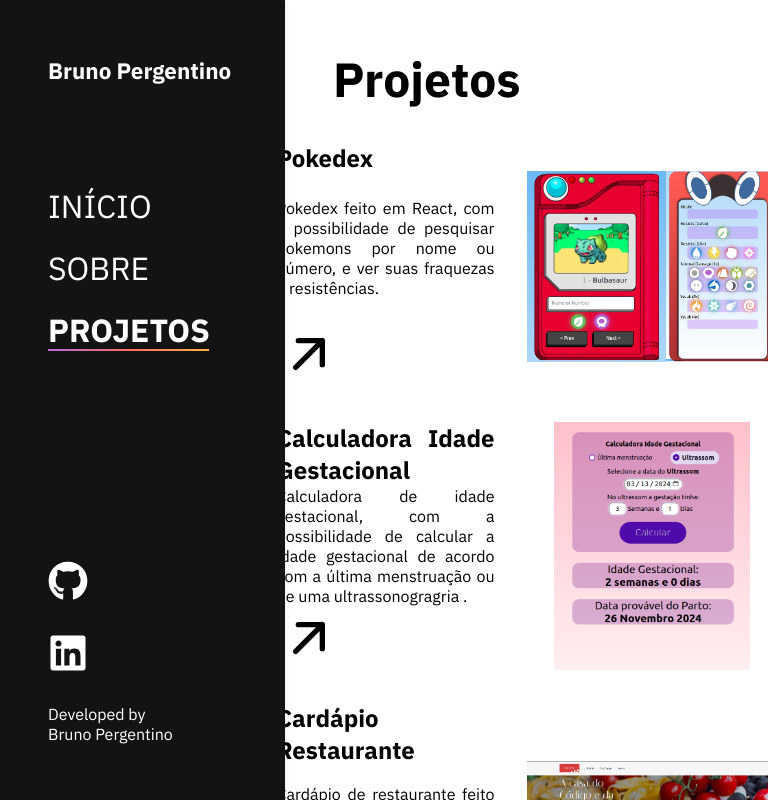
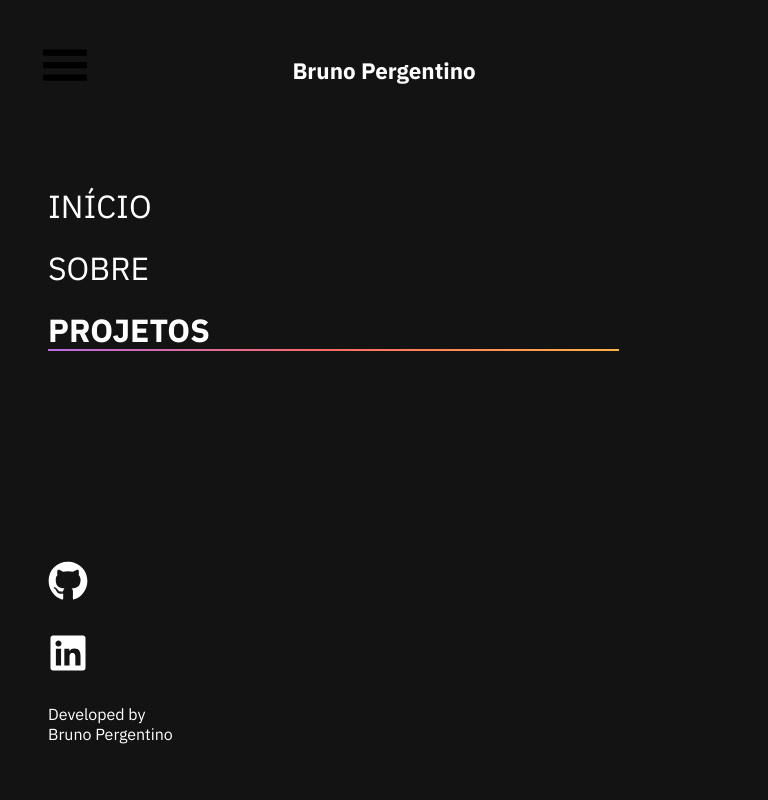
Before and after one commit to brunovperg/pas-front-end, a React (Vite) app: page /projects in a window 768 px wide. Shown: the top 800 px of the page. Built offline with nearby package versions, Linux system fonts and the light colour scheme.

Commit message:
rough mobile layout

```diff
--- a/src/components/Navbar/Navbar.module.scss
+++ b/src/components/Navbar/Navbar.module.scss
@@ -1,3 +1,16 @@
+button {
+	position: fixed;
+	top: 40px;
+	left: 40px;
+	z-index: 100;
+	height: 50px;
+	width: 50px;
+	display: none;
+	background-color: transparent;
+	border: none;
+	padding: 0;
+}
+
 .navbar {
 	position: fixed;
 	display: flex;
@@ -31,7 +44,7 @@
 			.Link {
 				color: #fff;
 				text-decoration: none;
-				&.active{
+				&.active {
 					font-weight: bold;
 				}
 				&::after {
@@ -74,3 +87,24 @@
 		font-size: 16px;
 	}
 }
+@media (max-width: 768px) {
+	button {
+		display: block;
+	}
+	.navbar {
+		z-index: 3;
+		display: none;
+		height: 100vh;
+		width: 100vw;
+		max-width: 100vw;
+
+		h2 {
+			text-align: center;
+		}
+	}
+}
+@media (min-width: 768px) {
+	.navbar {
+		display: flex !important;
+	}
+}
--- a/src/components/Navbar/index.tsx
+++ b/src/components/Navbar/index.tsx
@@ -3,12 +3,28 @@ import style from './Navbar.module.scss';
 import { FaGithub, FaLinkedin } from 'react-icons/fa';
 import { useState } from 'react';
 import classNames from 'classnames';
+import { GiHamburgerMenu } from 'react-icons/gi';
+import { AiOutlineClose } from 'react-icons/ai';
 
 export default function Navbar() {
 	const [location, setLocation] = useState(window.location.pathname);
+	const [isOpened, setIsOpened] = useState(false);
 
 	return (
-		<nav className={style.navbar}>
+		<>
+			{isOpened ? (
+				<button onClick={() => setIsOpened(!isOpened)}>
+					<AiOutlineClose size={50} color='#fff' />
+				</button>
+			) : (
+				<button onClick={() => setIsOpened(!isOpened)}>
+					<GiHamburgerMenu size={50} />
+				</button>
+			)}
+			<nav
+				className={style.navbar}
+				style={{ display: isOpened ? 'flex' : 'none' }}
+			>
 				<h2>Bruno Pergentino</h2>
 				<ul>
 					<li>
@@ -27,7 +43,9 @@ export default function Navbar() {
 						<Link
 							className={classNames([
 								style.Link,
-							location === '/about' ? style.active : '',
+								location === '/about'
+									? style.active
+									: '',
 							])}
 							to='/about'
 							onClick={() => setLocation('/about')}
@@ -39,7 +57,9 @@ export default function Navbar() {
 						<Link
 							className={classNames([
 								style.Link,
-							location === '/projects' ? style.active : '',
+								location === '/projects'
+									? style.active
+									: '',
 							])}
 							to='/projects'
 							onClick={() => setLocation('/projects')}
@@ -77,5 +97,6 @@ export default function Navbar() {
 					</p>
 				</footer>
 			</nav>
+		</>
 	);
 }
--- a/src/components/ProjectElement/ProjectElement.module.scss
+++ b/src/components/ProjectElement/ProjectElement.module.scss
@@ -1,9 +1,11 @@
 .projectElement {
-	display: inline-block;
 	display: flex;
 	width: 500px;
 	height: 248px;
 	text-align: justify;
+	border: 1px solid #000; // Add border style
+	padding: 1rem;
+
 	.projectDetails {
 		display: flex;
 		max-width: 50%;
@@ -19,10 +21,32 @@
 		}
 	}
 	.projectImage {
-		width: 100%;
-		height: 100%;
+		width: 200px;
+		height: 200px;
 		background-position: center;
 		background-repeat: no-repeat;
 		background-size: contain;
 	}
 }
+
+@media (max-width: 768px) {
+	.projectElement {
+		display: flex;
+		justify-content: center;
+		align-items: center;
+		flex-wrap: wrap;
+		flex-direction: column-reverse;
+		height: 100%;
+		width: 100%;
+		.projectDetails{
+			max-width: 100%;
+			h2{
+				align-self: center;
+			}
+		}
+		.projectImage{
+			width: 100%;
+			height: 400px;
+		}
+	}
+}
--- a/src/pages/About/About.module.scss
+++ b/src/pages/About/About.module.scss
@@ -13,11 +13,16 @@
 	padding: 3rem 3rem 0 6rem;
 	.row {
 		display: flex;
+		flex-direction: row;
 		width: 100%;
+		flex-wrap: wrap;
+		justify-content: space-between;
 	}
 
 	.welcomeContainer {
-		text-align: center;
+		text-align: left;
+		width: 50%;
+
 		.welcomeText {
 			text-align: left;
 			h3 {
@@ -39,14 +44,15 @@
 		}
 		.welcomeImage {
 			img {
-				width: 410px;
+				width: 100%;
+				max-width: 375px;
 				border-radius: 50%;
 			}
 		}
 	}
 
 	.content {
-		margin-left: 9rem;
+
 		flex: 1;
 		margin-top: 4rem;
 		width: fit-content;
@@ -61,13 +67,14 @@
 				font-style: italic;
 				font-weight: bold;
 				margin-bottom: 1.5rem;
+				white-space: nowrap;
 			}
 		}
 		.experienceTop {
 			text-align: justify;
 			margin-top: 3rem;
 			display: flex;
-         gap: 30px;
+			gap: 30px;
 			div {
 				flex-basis: 50%;
 				margin-right: 2rem;
@@ -82,7 +89,7 @@
 		padding-left: 7rem;
 		margin-top: 3rem;
 		display: flex;
-      flex-wrap: wrap;
+		flex-wrap: wrap;
 		flex-basis: 100%;
 		width: calc(100% + 6rem);
 		color: #fff;
@@ -100,9 +107,10 @@
 			}
 			p {
 				text-align: justify;
-				width: 70%;
+				min-width: fit-content;
+				max-width: fit-content;
 			}
-			a{
+			a {
 				margin-top: 2rem;
 			}
 		}
@@ -121,9 +129,62 @@
 					}
 					p {
 						font-weight: bold;
+						min-width: fit-content;
 					}
 				}
 			}
 		}
 	}
 }
+
+@media (max-width: 768px) {
+	.aboutContainer {
+		margin: 0;
+		padding: 0;
+		padding-top: 4rem;
+		> * {
+			padding: 2rem 6rem;
+			width: 100%;
+		}
+		.welcomeContainer{
+			width: 100%;
+			display: flex;
+			flex-direction: column;
+			justify-content: center;
+			text-align: center;
+			.welcomeImage{
+
+				img{
+					width: 100%;
+					min-width: 200px;
+				}
+			}
+		}
+		.content {
+			margin-left: 0;
+			.contacts {
+				flex-direction: row;
+				justify-content: center;
+				align-items: center;
+				flex-wrap: wrap;
+				margin-bottom: 6rem;
+				p {
+					flex-basis: 100%;
+				}
+			}
+			.experienceTop{
+				margin: 0 0rem
+			}
+		}
+		.experienceContainer {
+			flex-direction: column;
+			margin: 0;
+			padding: 0;
+			width: 100vw;
+			.experienceLeft,
+			.experienceRight {
+				padding: 2rem;
+			}
+		}
+	}
+}
--- a/src/pages/About/index.tsx
+++ b/src/pages/About/index.tsx
@@ -37,27 +37,43 @@ export default function About() {
 					<div className={style.content}>
 						<div className={style.contacts}>
 							<p>
+								<span>
 									<FaPhoneAlt
-									style={{ marginRight: '10px' }}
+										style={{
+											marginRight: '10px',
+										}}
 									/>
+								</span>
 								+55 75 99263-4230
 							</p>
 							<p>
+								<span>
 									<FaUser
-									style={{ marginRight: '10px' }}
+										style={{
+											marginRight: '10px',
+										}}
 									/>
+								</span>
 								28 anos
 							</p>
 							<p>
+								<span>
 									<FaLocationDot
-									style={{ marginRight: '10px' }}
+										style={{
+											marginRight: '10px',
+										}}
 									/>
+								</span>
 								Aracaju - Sergipe
 							</p>
 							<p>
+								<span>
 									<TbMailFilled
-									style={{ marginRight: '10px' }}
+										style={{
+											marginRight: '10px',
+										}}
 									/>
+								</span>
 								brunovpergentino@gmail.com
 							</p>
 						</div>
--- a/src/pages/Home/Home.module.scss
+++ b/src/pages/Home/Home.module.scss
@@ -4,6 +4,7 @@
 	height: 100vh;
 	max-width: 1440px;
 	display: flex;
+
 	padding: 6rem 6rem;
 
 	.leftContainer,
@@ -13,16 +14,16 @@
 		flex-direction: column;
 		justify-content: center;
 		height: 100%;
-		width: 50%;
+		max-width: 700px;
 	}
 
 	.leftContainer {
 		h1 {
-			font-size: 80px;
+			font-size: 5em;
 			margin-bottom: 1.5rem;
 			font-weight: 300;
 		}
-		>svg {
+		> svg {
 			position: relative;
 			top: 8rem;
 			left: -2rem;
@@ -45,23 +46,55 @@
 		position: relative;
 		display: flex;
 		justify-content: center;
-		>svg{
+		> svg {
 			position: absolute;
 			top: -5rem;
 			left: 5rem;
 			width: 100%;
 			max-width: 500px;
 			opacity: 0.4;
-
 		}
 		img {
-			width: 100%;
-			max-width: 400px;
+			width: 400px;
 			border-radius: 50%;
 		}
 	}
 	.row {
 		display: flex;
 		width: 100%;
+		flex-wrap: wrap;
 	}
 }
+
+@media (max-width: 768px) {
+	.homeContainer {
+		margin: 0;
+		padding: 10px;
+		justify-content: center;
+		.row{
+		justify-content: center;
+
+		}
+	}
+	.leftContainer,
+	.rightContainer {
+		width: 400px;
+		justify-content: flex-start !important;
+		align-items: center;
+		height: fit-content !important;
+	}
+
+	.leftContainer {
+		font-size: 12px;
+		> svg {
+				top: 6rem !important;
+				left: -4rem !important;
+			}
+	}
+	.rightContainer {
+		.welcomeImage {
+			display: none;
+
+		}
+	}
+}
--- a/src/pages/Projects/Projects.module.scss
+++ b/src/pages/Projects/Projects.module.scss
@@ -1,25 +1,43 @@
-.projectsContainer{
+.projectsContainer {
 	margin-left: 285px;
 	display: flex;
 	flex-direction: column;
 	padding: 3rem;
 	align-items: center;
-   >h1{
-      font-size: 3rem;
+	> h1 {
+		font-size: 3em;
 		margin-bottom: 2rem;
 		align-self: flex-start;
 	}
-   .projects{
+	.projects {
 		display: flex;
 		flex-wrap: wrap;
 		justify-content: space-between;
-      .project{
+		.project {
 			width: 500px;
 			height: 248px;
 			margin-bottom: 2rem;
 		}
 	}
-   >a{
+	> a {
 		margin-top: 1rem;
 	}
 }
+
+@media (max-width: 768px) {
+	.projectsContainer {
+		margin-left: 0;
+		padding: 7rem 3rem 3rem 3rem;
+		> h1 {
+			font-size: 2em;
+		}
+		.projects {
+			flex-direction: column;
+			.project {
+				flex-wrap: wrap;
+				height: fit-content;
+            width: 100%;
+			}
+		}
+	}
+}
```
Lines whose indentation alone changed are shown as unchanged.
